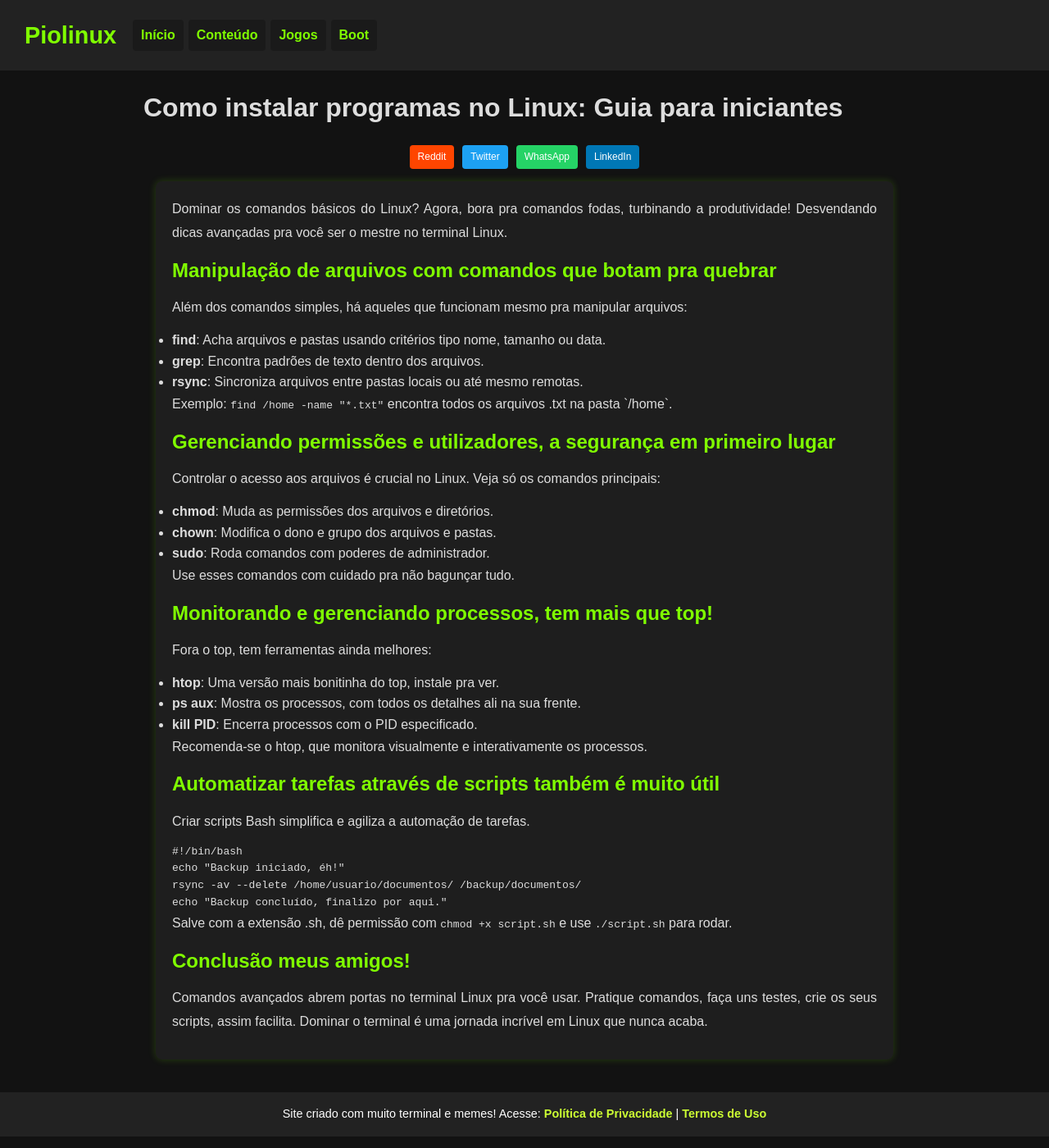
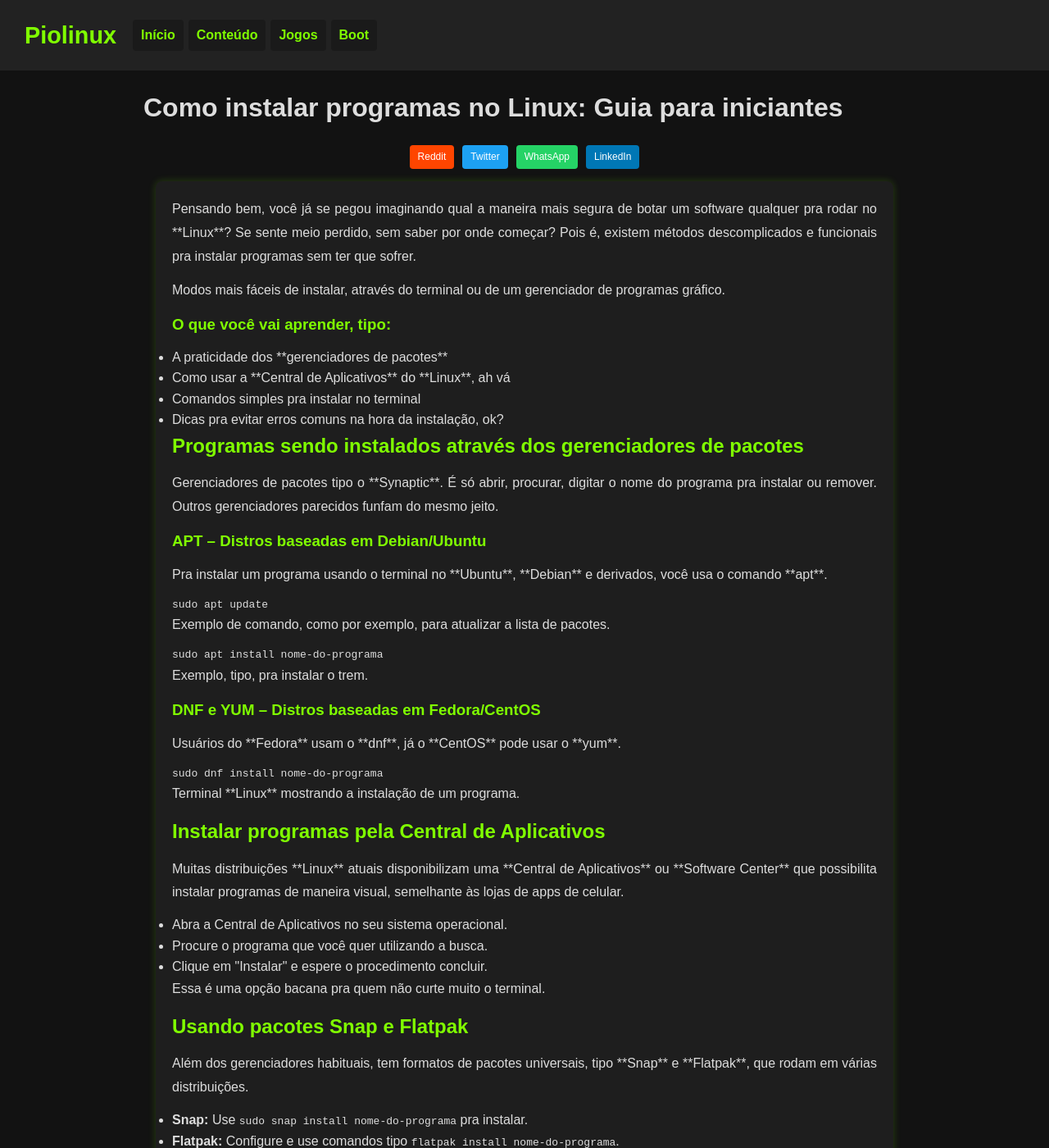
Before and after one commit to Piolinux/piolinux-site, a Jekyll site: the page como-instalar-programas-no-linux-guia-para-iniciantes.html, which Jekyll copies as it is, in a window 1280 px wide and 1400 px high. Shown: the whole window at 82% size. Built offline with Jekyll 4.4.1, drawn with Linux system fonts in a browser that asks for light colours; some of the changed text lies outside the part shown.

Commit message:
Add files via upload

```diff
--- a/como-instalar-programas-no-linux-guia-para-iniciantes.html
+++ b/como-instalar-programas-no-linux-guia-para-iniciantes.html
@@ -301,46 +301,80 @@ footer a:hover {
         </script>
         <article>
             <section>
-                <p>Dominar os comandos básicos do Linux? Agora, bora pra comandos fodas, turbinando a produtividade! Desvendando dicas avançadas pra você ser o mestre no terminal Linux.</p>
+                <p>Pensando bem, você já se pegou imaginando qual a maneira mais segura de botar um software qualquer pra rodar no **Linux**? Se sente meio perdido, sem saber por onde começar? Pois é, existem métodos descomplicados e funcionais pra instalar programas sem ter que sofrer.</p>
 
-            <h2>Manipulação de arquivos com comandos que botam pra quebrar</h2>
-            <p>Além dos comandos simples, há aqueles que funcionam mesmo pra manipular arquivos:</p>
+            <p>Modos mais fáceis de instalar, através do terminal ou de um gerenciador de programas gráfico.</p>
+
+            <h3>O que você vai aprender, tipo:</h3>
             <ul>
-                <li><strong>find</strong>: Acha arquivos e pastas usando critérios tipo nome, tamanho ou data.</li>
-                <li><strong>grep</strong>: Encontra padrões de texto dentro dos arquivos.</li>
-                <li><strong>rsync</strong>: Sincroniza arquivos entre pastas locais ou até mesmo remotas.</li>
+                <li>A praticidade dos **gerenciadores de pacotes**</li>
+                <li>Como usar a **Central de Aplicativos** do **Linux**, ah vá</li>
+                <li>Comandos simples pra instalar no terminal</li>
+                <li>Dicas pra evitar erros comuns na hora da instalação, ok?</li>
             </ul>
-            <p>Exemplo: <code>find /home -name "*.txt"</code> encontra todos os arquivos .txt na pasta `/home`.</p>
 
-            <h2>Gerenciando permissões e utilizadores, a segurança em primeiro lugar</h2>
-            <p>Controlar o acesso aos arquivos é crucial no Linux. Veja só os comandos principais:</p>
+            <h2>Programas sendo instalados através dos gerenciadores de pacotes</h2>
+            <p>Gerenciadores de pacotes tipo o **Synaptic**. É só abrir, procurar, digitar o nome do programa pra instalar ou remover. Outros gerenciadores parecidos funfam do mesmo jeito.</p>
+
+            <h3>APT – Distros baseadas em Debian/Ubuntu</h3>
+            <p>Pra instalar um programa usando o terminal no **Ubuntu**, **Debian** e derivados, você usa o comando **apt**.</p>
+            <pre><code>sudo apt update</code></pre>
+            <p>Exemplo de comando, como por exemplo, para atualizar a lista de pacotes.</p>
+            <pre><code>sudo apt install nome-do-programa</code></pre>
+            <p>Exemplo, tipo, pra instalar o trem.</p>
+
+            <h3>DNF e YUM – Distros baseadas em Fedora/CentOS</h3>
+            <p>Usuários do **Fedora** usam o **dnf**, já o **CentOS** pode usar o **yum**.</p>
+            <pre><code>sudo dnf install nome-do-programa</code></pre>
+            <p>Terminal **Linux** mostrando a instalação de um programa.</p>
+
+            <h2>Instalar programas pela Central de Aplicativos</h2>
+            <p>Muitas distribuições **Linux** atuais disponibilizam uma **Central de Aplicativos** ou **Software Center** que possibilita instalar programas de maneira visual, semelhante às lojas de apps de celular.</p>
             <ul>
-                <li><strong>chmod</strong>: Muda as permissões dos arquivos e diretórios.</li>
-                <li><strong>chown</strong>: Modifica o dono e grupo dos arquivos e pastas.</li>
-                <li><strong>sudo</strong>: Roda comandos com poderes de administrador.</li>
+                <li>Abra a Central de Aplicativos no seu sistema operacional.</li>
+                <li>Procure o programa que você quer utilizando a busca.</li>
+                <li>Clique em "Instalar" e espere o procedimento concluir.</li>
             </ul>
-            <p>Use esses comandos com cuidado pra não bagunçar tudo.</p>
+            <p>Essa é uma opção bacana pra quem não curte muito o terminal.</p>
 
-            <h2>Monitorando e gerenciando processos, tem mais que top!</h2>
-            <p>Fora o top, tem ferramentas ainda melhores:</p>
+            <h2>Usando pacotes Snap e Flatpak</h2>
+            <p>Além dos gerenciadores habituais, tem formatos de pacotes universais, tipo **Snap** e **Flatpak**, que rodam em várias distribuições.</p>
             <ul>
-                <li><strong>htop</strong>: Uma versão mais bonitinha do top, instale pra ver.</li>
-                <li><strong>ps aux</strong>: Mostra os processos, com todos os detalhes ali na sua frente.</li>
-                <li><strong>kill PID</strong>: Encerra processos com o PID especificado.</li>
+                <li><strong>Snap:</strong> Use <code>sudo snap install nome-do-programa</code> pra instalar.</li>
+                <li><strong>Flatpak:</strong> Configure e use comandos tipo <code>flatpak install nome-do-programa</code>.</li>
             </ul>
-            <p>Recomenda-se o htop, que monitora visualmente e interativamente os processos.</p>
+            <p>Esses formatos garantem que o software opere em qualquer distro sem treta.</p>
 
-            <h2>Automatizar tarefas através de scripts também é muito útil</h2>
-            <p>Criar scripts Bash simplifica e agiliza a automação de tarefas.</p>
-            <pre><code>#!/bin/bash
-echo "Backup iniciado, éh!"
-rsync -av --delete /home/usuario/documentos/ /backup/documentos/
-echo "Backup concluído, finalizo por aqui."</code></pre>
-            <p>Salve com a extensão .sh, dê permissão com <code>chmod +x script.sh</code> e use <code>./script.sh</code> para rodar.</p>
+            <h2>Truques pra quem tá começando</h2>
+            <ul>
+                <li>Atualize a lista de pacotes SEMPRE antes da instalação: <code>sudo apt update</code>.</li>
+                <li>Observe com atenção as mensagens do terminal, assim você vai entender avisos e erros.</li>
+                <li>Baixe software somente de fontes seguras, por favor.</li>
+            </ul>
 
-            <h2>Conclusão meus amigos!</h2>
-            <p>Comandos avançados abrem portas no terminal Linux pra você usar. Pratique comandos, faça uns testes, crie os seus scripts, assim facilita. Dominar o terminal é uma jornada incrível em Linux que nunca acaba.</p>
+            <h2>Pra finalizar</h2>
+            <p>Instalar programas no **Linux** é moleza, só precisa saber os paranauês. Seja via terminal, na **Central de Aplicativos** ou usando pacotes universais. Experimente as técnicas e selecione a que achar melhor. Praticar torna tudo simples!</p>
 
+            <h2>FAQ - Dúvidas comuns</h2>
+            <ul>
+                <li>
+                    <h4>Posso instalar qualquer software usando o terminal?</h4>
+                    <p>Claro, desde que ele esteja nos repositórios da sua distro ou usando **Snap/Flatpak**.</p>
+                </li>
+            </ul>
+            </section>
+        </article>
+
+        <section>
+            <h2>FAQ - Perguntas frequentes</h2>
+            <dl>
+                <dt>Posso instalar qualquer programa usando o terminal?</dt>
+                <dd>Sim, desde que o programa esteja nos repositórios da sua distribuição ou via Snap/Flatpak.</dd>
+                <dt>O que é o comando sudo?</dt>
+                <dd>O comando sudo executa tarefas com permissões de administrador, necessárias para instalar programas.</dd>
+                <dt>Snap e Flatpak funcionam em todas as distribuições?</dt>
+                <dd>Sim, eles são formatos universais e podem ser usados em várias distros Linux.</dd>
+            </dl>
         </section>
 
     </main>
```
